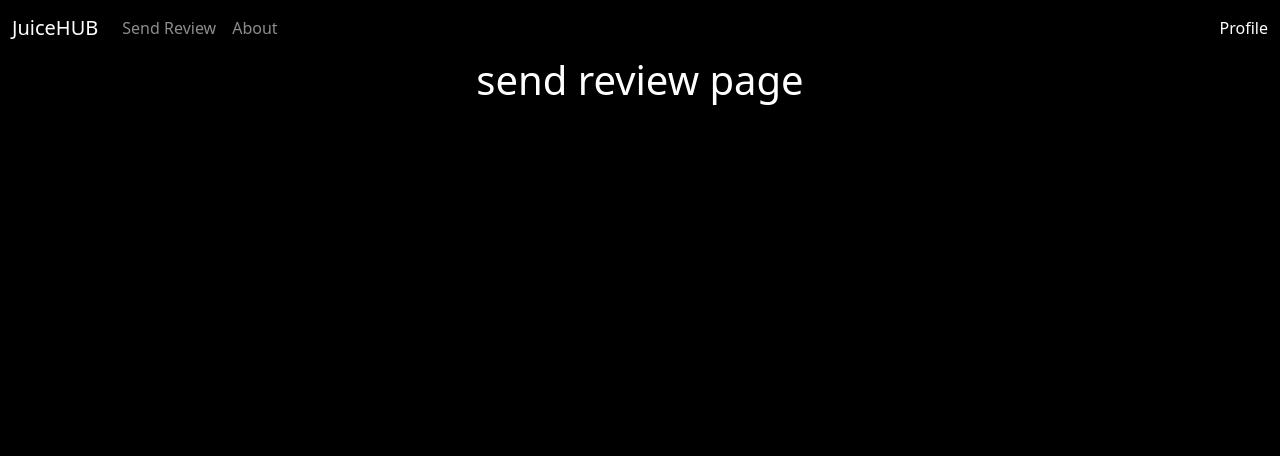
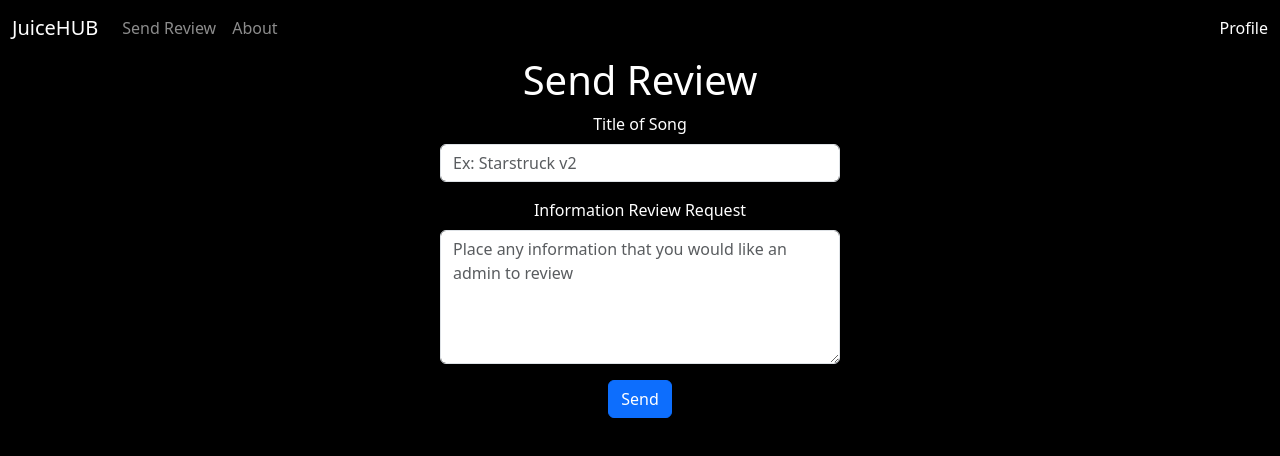
Before and after one commit to Saul999/JuiceHUB, a React (Vite) app in the folder frontend/: page /songs/1/send-review in a window 1280 px wide. Shown: the top 456 px of the page. Built offline with nearby package versions, Linux system fonts and the light colour scheme.

Commit message:
Add send review form skeleton

```diff
--- a/frontend/src/components/SendReview.tsx
+++ b/frontend/src/components/SendReview.tsx
@@ -1,5 +1,35 @@
+import { FormGroup } from "react-bootstrap";
+import Button from "react-bootstrap/Button";
+import Form from "react-bootstrap/Form";
+
 function SendReview() {
-  return <h1>send review page</h1>;
+  return (
+    <div className="d-flex justify-content-center align-items-center">
+      <div>
+        <h1>Send Review</h1>
+        <Form>
+          <FormGroup className="mb-3">
+            <Form.Label className="">Title of Song</Form.Label>
+            <Form.Control
+              type="title"
+              placeholder="Ex: Starstruck v2"
+              style={{ width: "400px" }}
+            />
+          </FormGroup>
+          <FormGroup className="mb-3">
+            <Form.Label>Information Review Request</Form.Label>
+            <Form.Control
+              as="textarea"
+              rows={5}
+              placeholder="Place any information that you would like an admin to review"
+              style={{ width: "400px" }}
+            />
+          </FormGroup>
+        </Form>
+        <Button className="mb-3">Send</Button>
+      </div>
+    </div>
+  );
 }
 
 export default SendReview;
```
